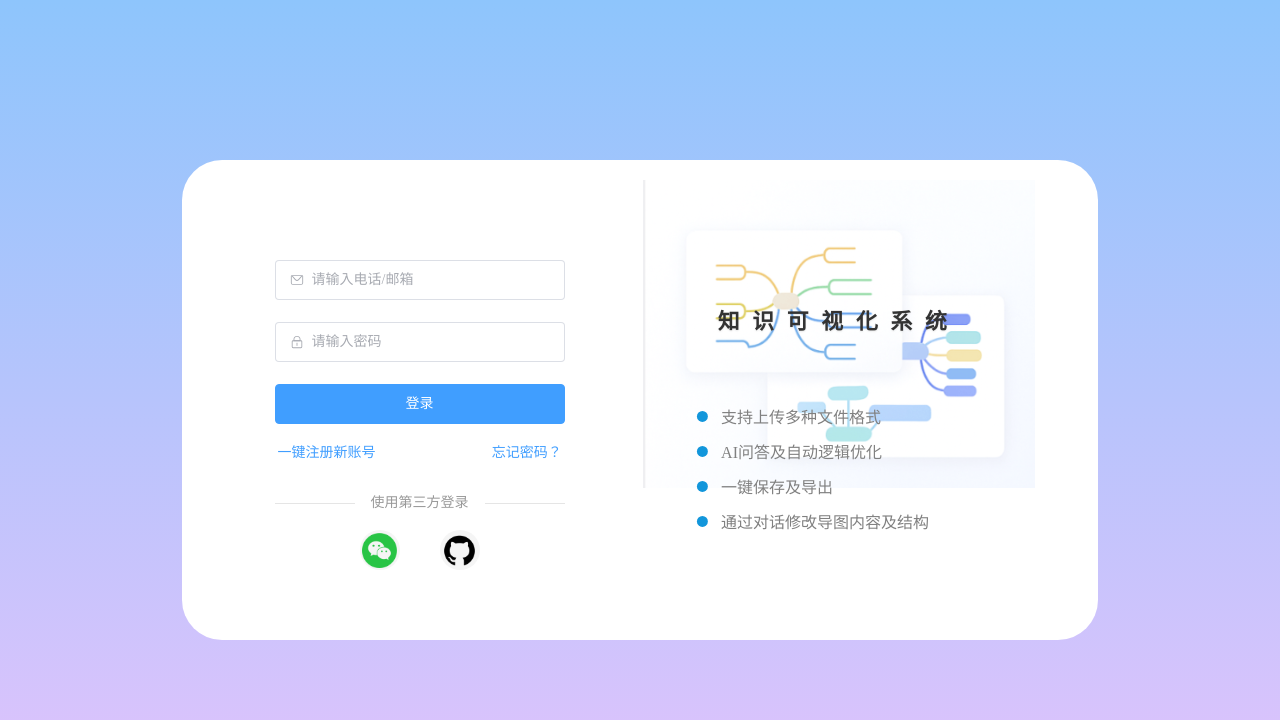
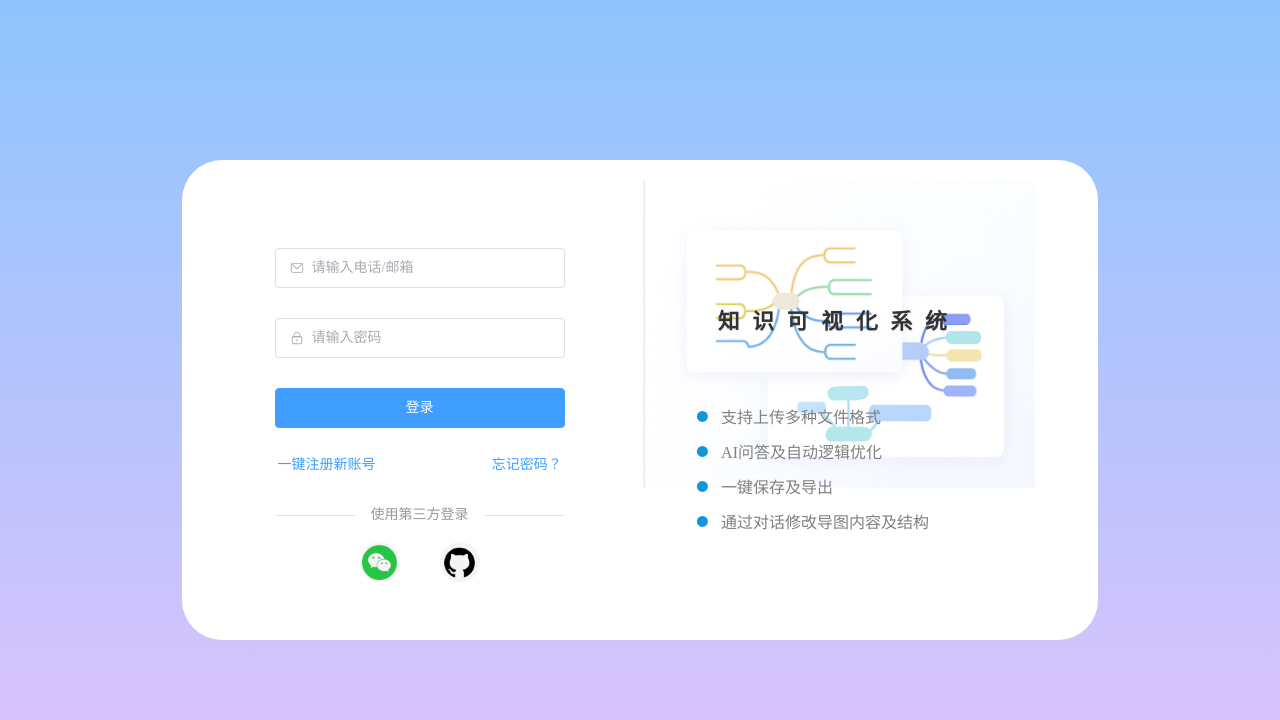
Before and after one commit to luo303/Knowledge-Visualization-System, a Vue app: page /register#/login in a window 1280 px wide. Shown: the top 720 px of the page. Built offline with nearby package versions, Linux system fonts and the light colour scheme; what simple-mind-map, vue3-markdown-it would draw is missing.

Commit message:
fix: 修改登录按钮遮挡密码提示内容的bug

```diff
--- a/src/views/auth/SystemLogin.vue
+++ b/src/views/auth/SystemLogin.vue
@@ -253,6 +253,9 @@ const resetPassword = () => {
 </script>
 
 <style lang="scss" scoped>
+.el-form-item:not(:last-child) {
+  margin-bottom: 30px;
+}
 // 登录页面
 .login {
   background-image: $before_login_background;
```
